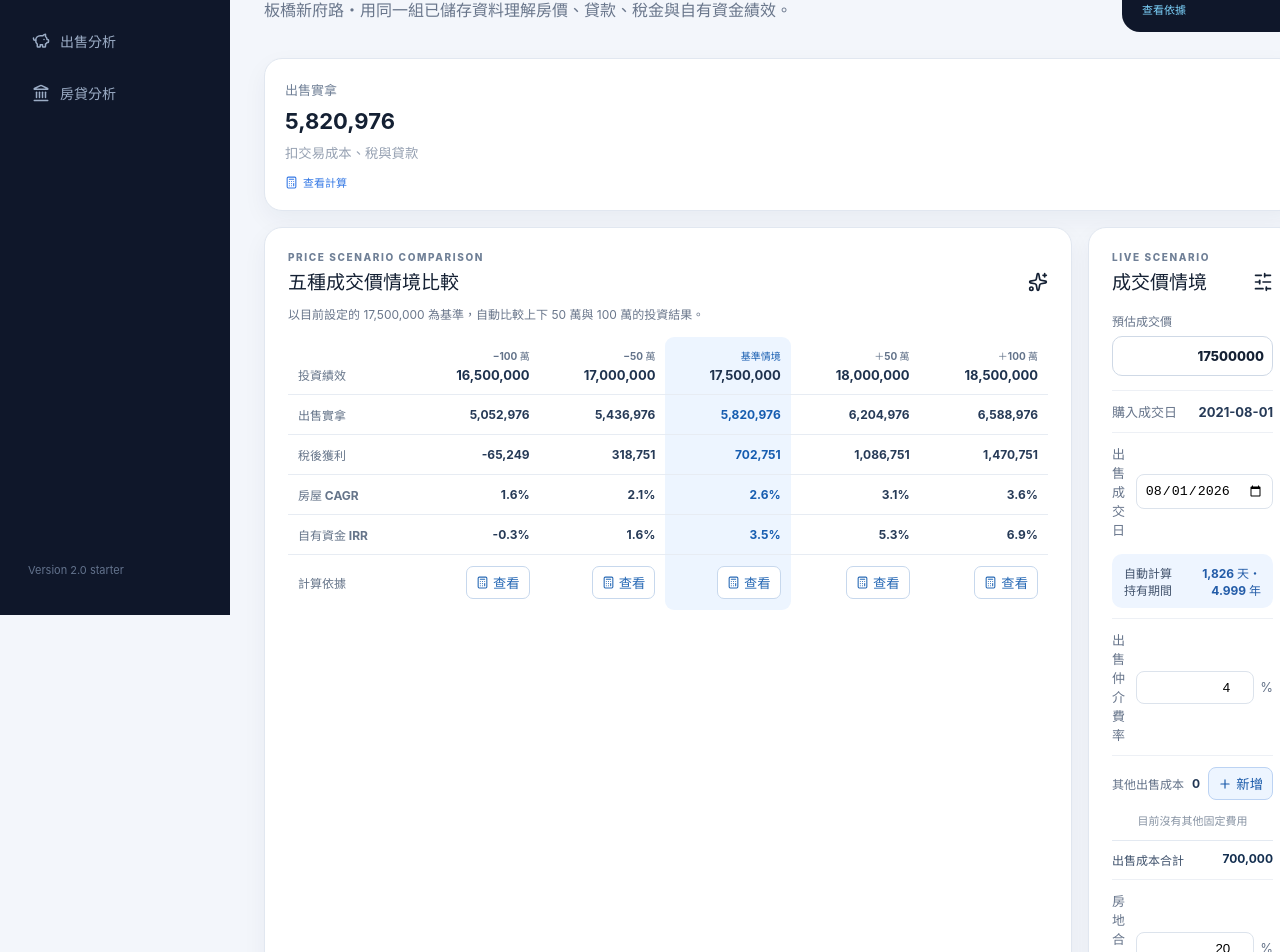
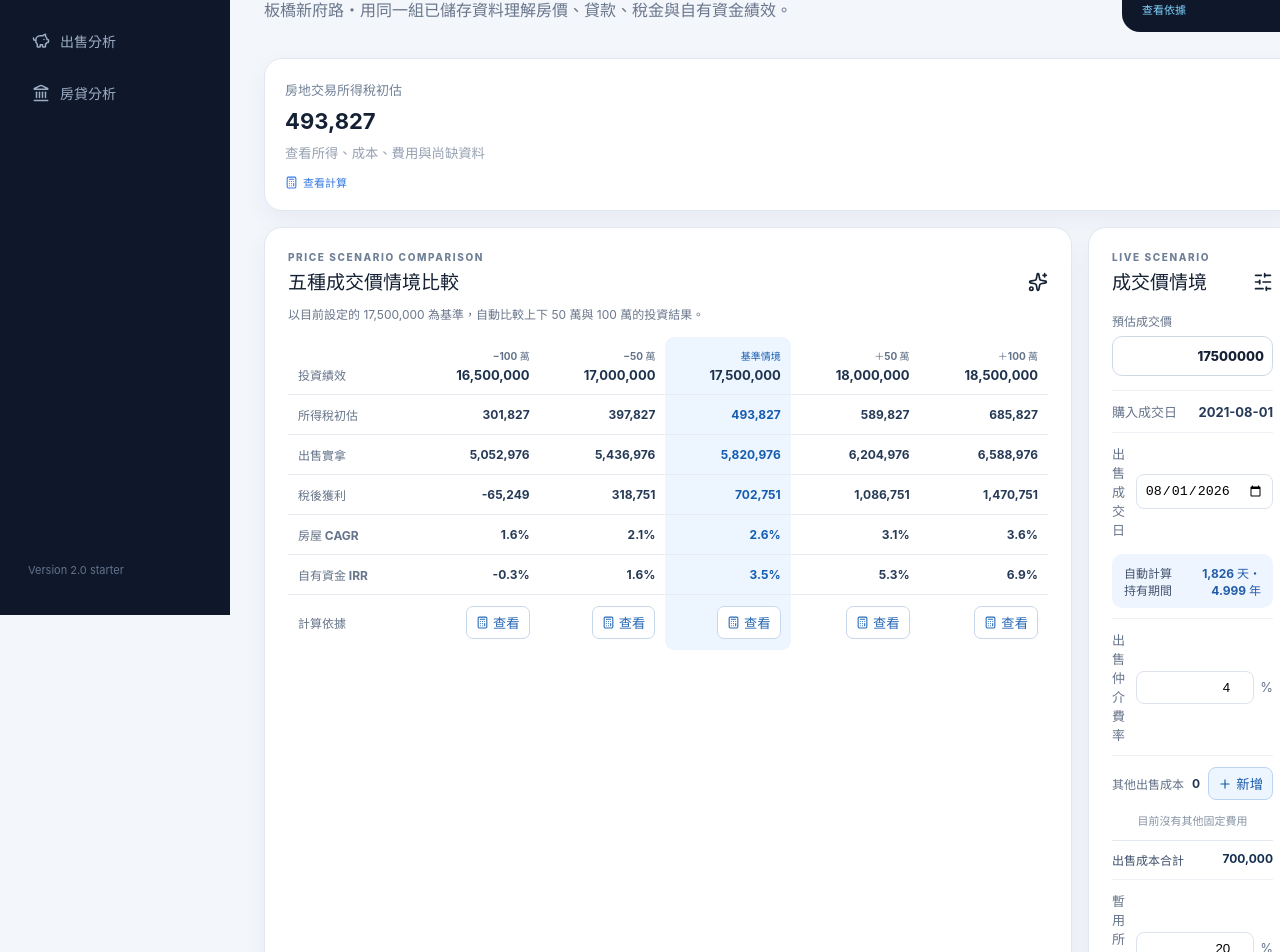
Before and after one commit to joycehakn/HouseVest, a React (Vite) app: page / in a window 1280 px wide. Shown: the part 185-1137 px from the top of the page. Built offline with nearby package versions, Linux system fonts and the light colour scheme.

Commit message:
feat(tax): prioritize transparent tax estimate

```diff
--- a/src/App.tsx
+++ b/src/App.tsx
@@ -155,6 +155,23 @@ function App() {
         { label: '出售實拿', value: nt(result.netCash), operator: '=' },
       ],
       note: `目前稅額 = max(售價 − 購入價 − 取得成本 − 出售成本, 0) × 假設稅率。尚未納入土地漲價總數額、自住優惠、可扣除費用認定等正式稅務規則。課稅所得目前為 ${nt(result.taxableGain)}。`,
+    },
+    transactionTax: {
+      title: '房地交易所得稅初估',
+      result: nt(result.tax),
+      summary: '先把目前已知的成交價、取得成本與出售費用攤開，顯示現階段的所得稅初估。這還不是可申報的正式稅額。',
+      formula: '初估稅額 = max(成交價 − 購入價 − 取得成本 − 出售成本, 0) × 暫用稅率',
+      rows: [
+        { label: '預估成交價', value: nt(inputs.salePrice) },
+        { label: '購入價格', value: nt(inputs.purchasePrice), operator: '−' },
+        { label: '可辨識取得成本', value: nt(inputs.acquisitionCosts), operator: '−' },
+        { label: '出售仲介費', value: nt(result.sellingAgencyFee), operator: '−' },
+        { label: '其他出售成本', value: nt(result.otherSellingCosts), operator: '−' },
+        { label: '目前初估課稅所得', value: nt(result.taxableGain), operator: '=' },
+        { label: `暫用稅率（${inputs.taxRate}%）`, value: nt(result.tax), operator: '×' },
+        { label: '房地交易所得稅初估', value: nt(result.tax), operator: '=' },
+      ],
+      note: '尚缺：土地漲價總數額、交易損失扣除、自住房地資格、新舊制判定及特殊交易類型。土地增值稅是另一項地方稅，也尚未計入；因此這個數字不能直接作為申報或簽約依據。',
     },
     cagr: {
       title: '房屋 CAGR',
@@ -361,7 +378,7 @@ function App() {
       <header><div><p className="eyebrow">MY PROPERTY</p><h1>{activeProperty.name}資產儀表板</h1><p>{activeProperty.address || '尚未設定地址'}・用同一組已儲存資料理解房價、貸款、稅金與自有資金績效。</p></div><button className="score" onClick={() => setDetail(details.score)}><span>HouseVest Score</span><strong>{result.score}</strong><small>/ 100</small><em>查看依據</em></button></header>
 
       <section className="metrics">
-        <Card label="出售實拿" value={nt(result.netCash)} note="扣交易成本、稅與貸款" onClick={() => setDetail(details.netCash)} />
+        <Card label="房地交易所得稅初估" value={nt(result.tax)} note="查看所得、成本、費用與尚缺資料" onClick={() => setDetail(details.transactionTax)} />
       </section>
 
       <section className="grid">
@@ -372,6 +389,7 @@ function App() {
             <table className="scenarioTable">
               <thead><tr><th>投資績效</th>{scenarioComparisons.map(item => <th className={item.offset === 0 ? 'baseline' : ''} key={item.offset}><span>{item.label}</span><strong>{nt(item.salePrice)}</strong></th>)}</tr></thead>
               <tbody>
+                <tr><th>所得稅初估</th>{scenarioComparisons.map(item => <td className={item.offset === 0 ? 'baseline' : ''} key={item.offset}>{nt(item.result.tax)}</td>)}</tr>
                 <tr><th>出售實拿</th>{scenarioComparisons.map(item => <td className={item.offset === 0 ? 'baseline' : ''} key={item.offset}>{nt(item.result.netCash)}</td>)}</tr>
                 <tr><th>稅後獲利</th>{scenarioComparisons.map(item => <td className={item.offset === 0 ? 'baseline' : ''} key={item.offset}>{nt(item.result.profit)}</td>)}</tr>
                 <tr><th>房屋 CAGR</th>{scenarioComparisons.map(item => <td className={item.offset === 0 ? 'baseline' : ''} key={item.offset}>{pct(item.result.cagr)}</td>)}</tr>
@@ -402,7 +420,7 @@ function App() {
             </div>)}
             <div className="sellingCostTotal"><span>出售成本合計</span><strong>{nt(result.saleCosts)}</strong></div>
           </div>
-          <Field label="房地合一稅率" value={inputs.taxRate} suffix="%" step={1} onChange={v => updateScenarioNumber('taxRate', v)} />
+          <Field label="暫用所得稅率" value={inputs.taxRate} suffix="%" step={1} onChange={v => updateScenarioNumber('taxRate', v)} />
         </article>
       </section>
 
```
